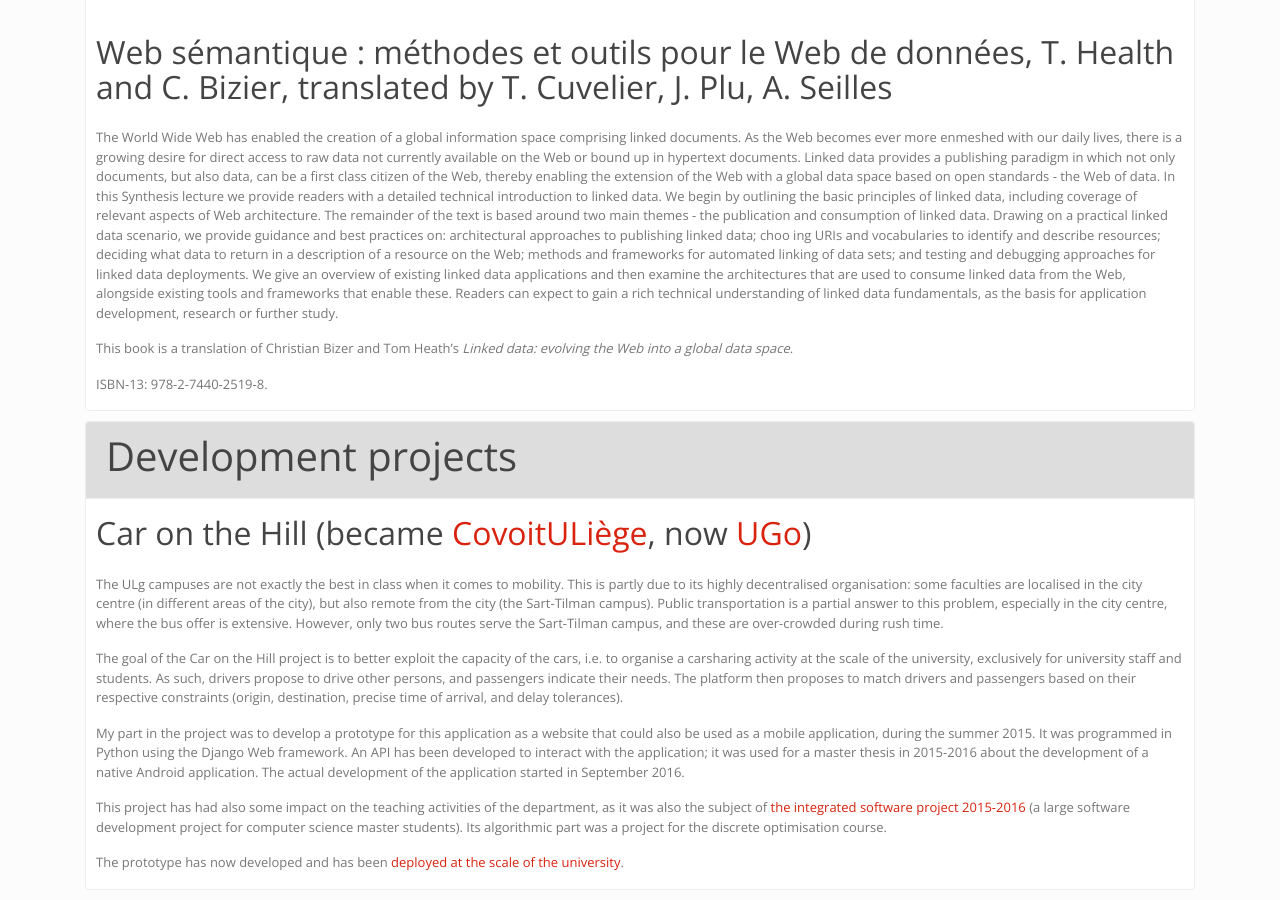
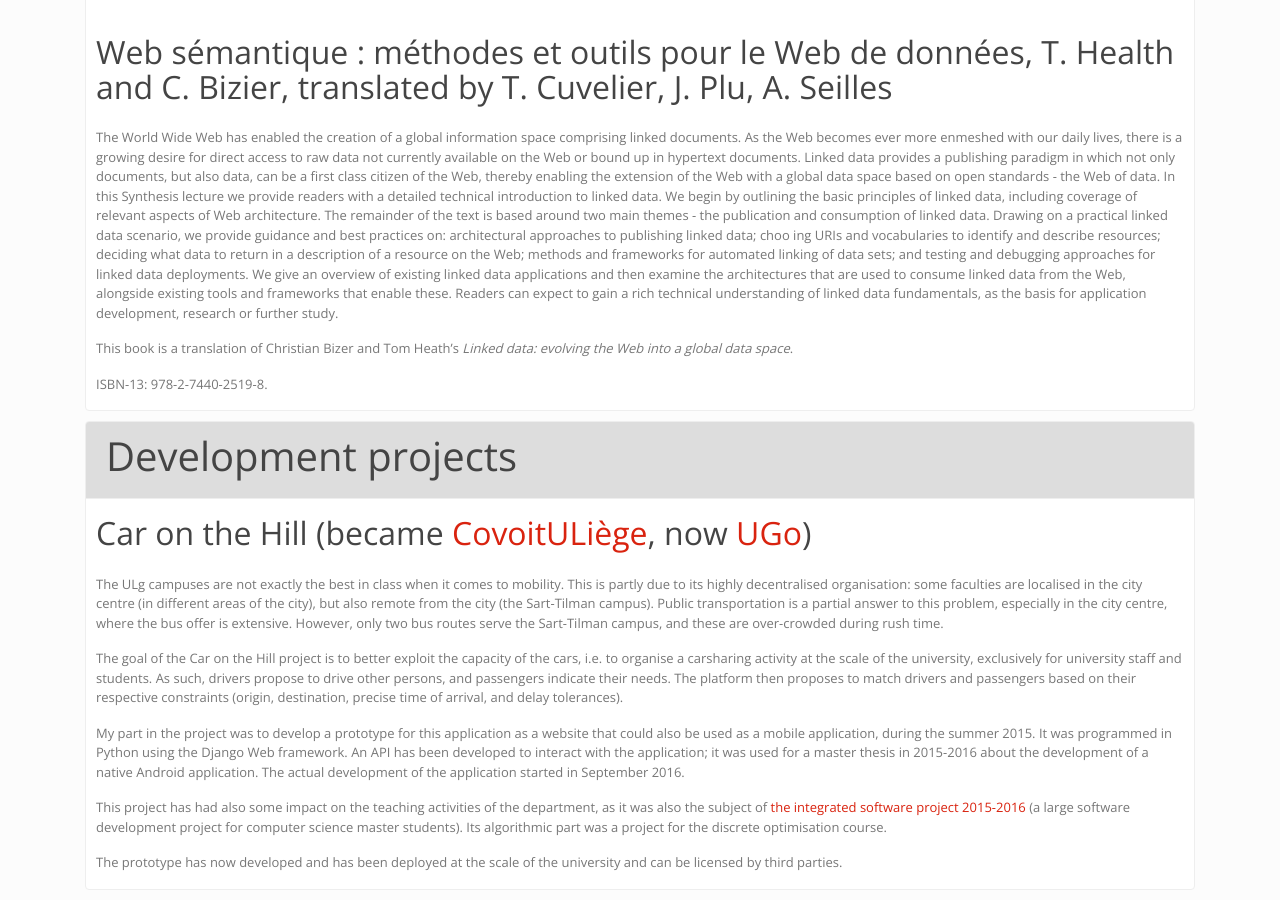
Before and after one commit to dourouc05/dourouc05.github.io, a Jekyll site: the page built from research.md, in a window 1280 px wide and 900 px high, scrolled down 3584 px. Built offline with Jekyll 4.4.1, drawn with Linux system fonts in a browser that asks for light colours; a script that is not in the unit is left out.

Commit message:
Update research.md

```diff
--- a/research.md
+++ b/research.md
@@ -143,6 +143,6 @@ My part in the project was to develop a prototype for this application as a webs
 
 This project has had also some impact on the teaching activities of the department, as it was also the subject of [the integrated software project 2015-2016](http://web.archive.org/web/20160811161723/http://www.montefiore.ulg.ac.be/~proj0010/) (a large software development project for computer science master students). Its algorithmic part was a project<!-- http://www.montefiore.ulg.ac.be/~tcuvelier/files/math0462-2015/P2_statement.pdf --> for the discrete optimisation course.
 
-The prototype has now developed and has been [deployed at the scale of the university](https://covoituliege.ulg.ac.be/).
+The prototype has now developed and has been deployed at the scale of the university and can be licensed by third parties.
 
 {% include card_end.html %}
```
